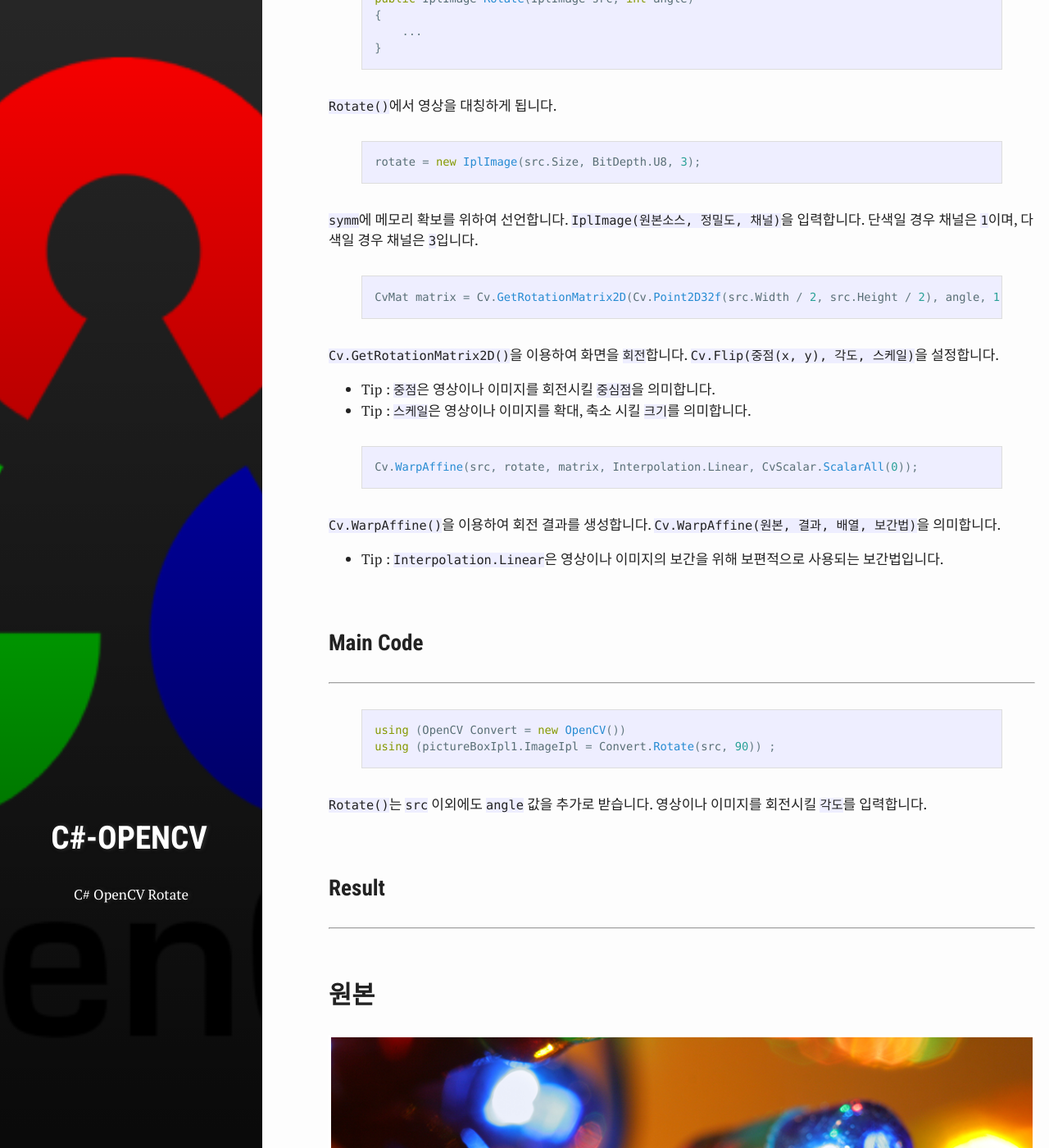
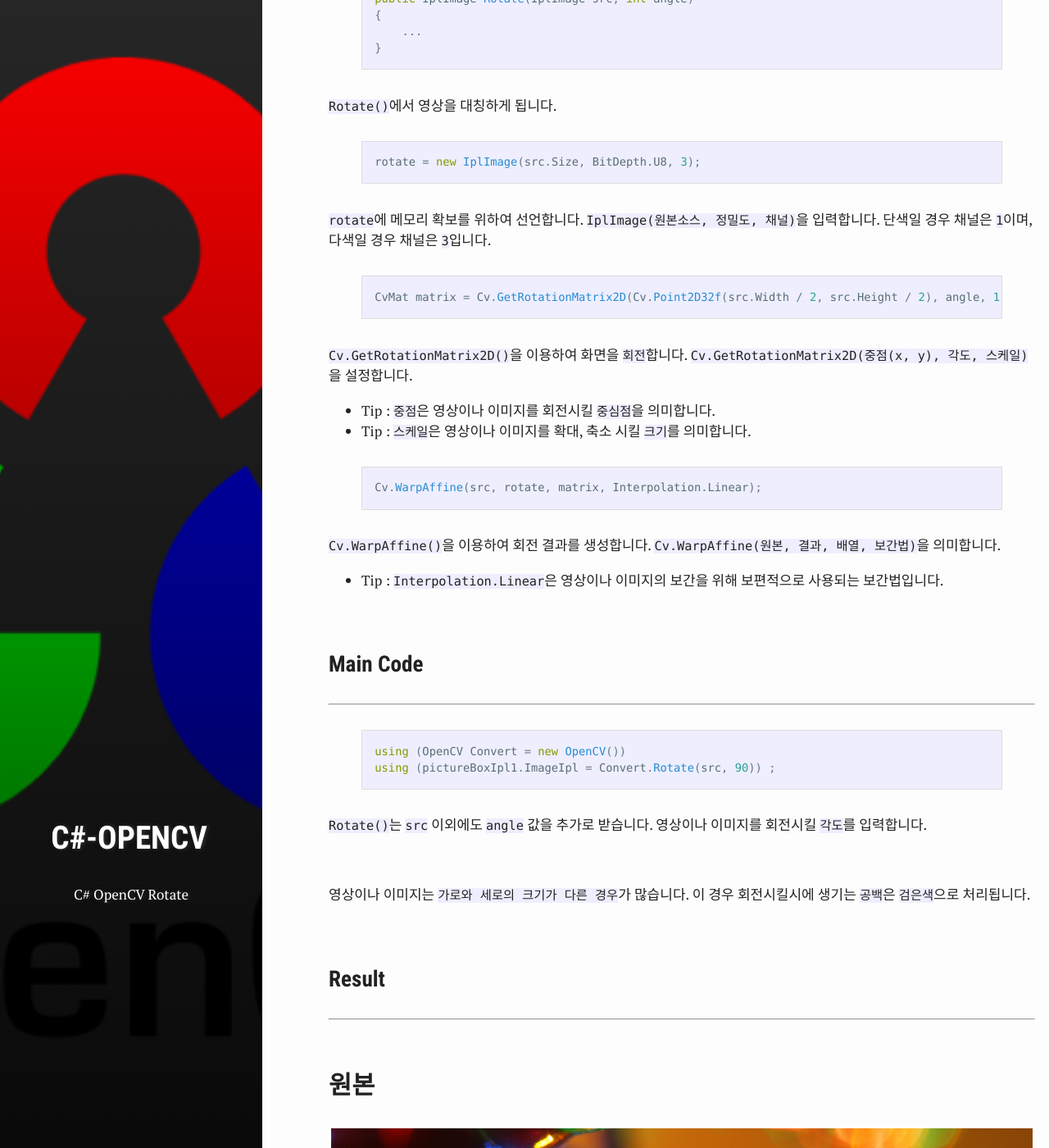
Before and after one commit to test076923/076923.github.io, a Jekyll site: the page built from _posts/2017-10-13-C#-opencv-6.md, in a window 1280 px wide and 1400 px high, scrolled down 1994 px. Shown: the whole window at 82% size. Built offline with Jekyll 4.4.1, drawn with Linux system fonts in a browser that asks for light colours; comment, search, counter and statistics services are not loaded.

Commit message:
Update 2017-10-13-C#-opencv-6.md

```diff
--- a/_posts/2017-10-13-C#-opencv-6.md
+++ b/_posts/2017-10-13-C#-opencv-6.md
@@ -83,7 +83,7 @@ rotate = new IplImage(src.Size, BitDepth.U8, 3);
 
 {% endhighlight %}
 
-`symm`에 메모리 확보를 위하여 선언합니다. `IplImage(원본소스, 정밀도, 채널)`을 입력합니다. 단색일 경우 채널은 `1`이며, 다색일 경우 채널은 `3`입니다.
+`rotate`에 메모리 확보를 위하여 선언합니다. `IplImage(원본소스, 정밀도, 채널)`을 입력합니다. 단색일 경우 채널은 `1`이며, 다색일 경우 채널은 `3`입니다.
 
 {% highlight C# %}
 
@@ -91,14 +91,14 @@ CvMat matrix = Cv.GetRotationMatrix2D(Cv.Point2D32f(src.Width / 2, src.Height /
 
 {% endhighlight %}
 
-`Cv.GetRotationMatrix2D()`을 이용하여 화면을 `회전`합니다. `Cv.Flip(중점(x, y), 각도, 스케일)`을 설정합니다.
+`Cv.GetRotationMatrix2D()`을 이용하여 화면을 `회전`합니다. `Cv.GetRotationMatrix2D(중점(x, y), 각도, 스케일)`을 설정합니다.
 
 * Tip : `중점`은 영상이나 이미지를 회전시킬 `중심점`을 의미합니다.
 * Tip : `스케일`은 영상이나 이미지를 확대, 축소 시킬 `크기`를 의미합니다.
 
 {% highlight C# %}
 
-Cv.WarpAffine(src, rotate, matrix, Interpolation.Linear, CvScalar.ScalarAll(0));
+Cv.WarpAffine(src, rotate, matrix, Interpolation.Linear);
 
 {% endhighlight %}
 
@@ -121,6 +121,10 @@ using (pictureBoxIpl1.ImageIpl = Convert.Rotate(src, 90)) ;
 
 <br>
 
+영상이나 이미지는 `가로와 세로의 크기가 다른 경우`가 많습니다. 이 경우 회전시킬시에 생기는 `공백`은 `검은색`으로 처리됩니다.
+
+<br>
+
 ### Result ###
 ----------
 <br>
@@ -129,7 +133,7 @@ using (pictureBoxIpl1.ImageIpl = Convert.Rotate(src, 90)) ;
 
 <br>
 ## 45° ##
-[![2]({{ site.images }}/C/opencv/ch6/6.png)]({{ site.images }}/C/opencv/ch6/2.png)
+[![2]({{ site.images }}/C/opencv/ch6/2.png)]({{ site.images }}/C/opencv/ch6/2.png)
 
 <br>
 ## 90° ##
```
